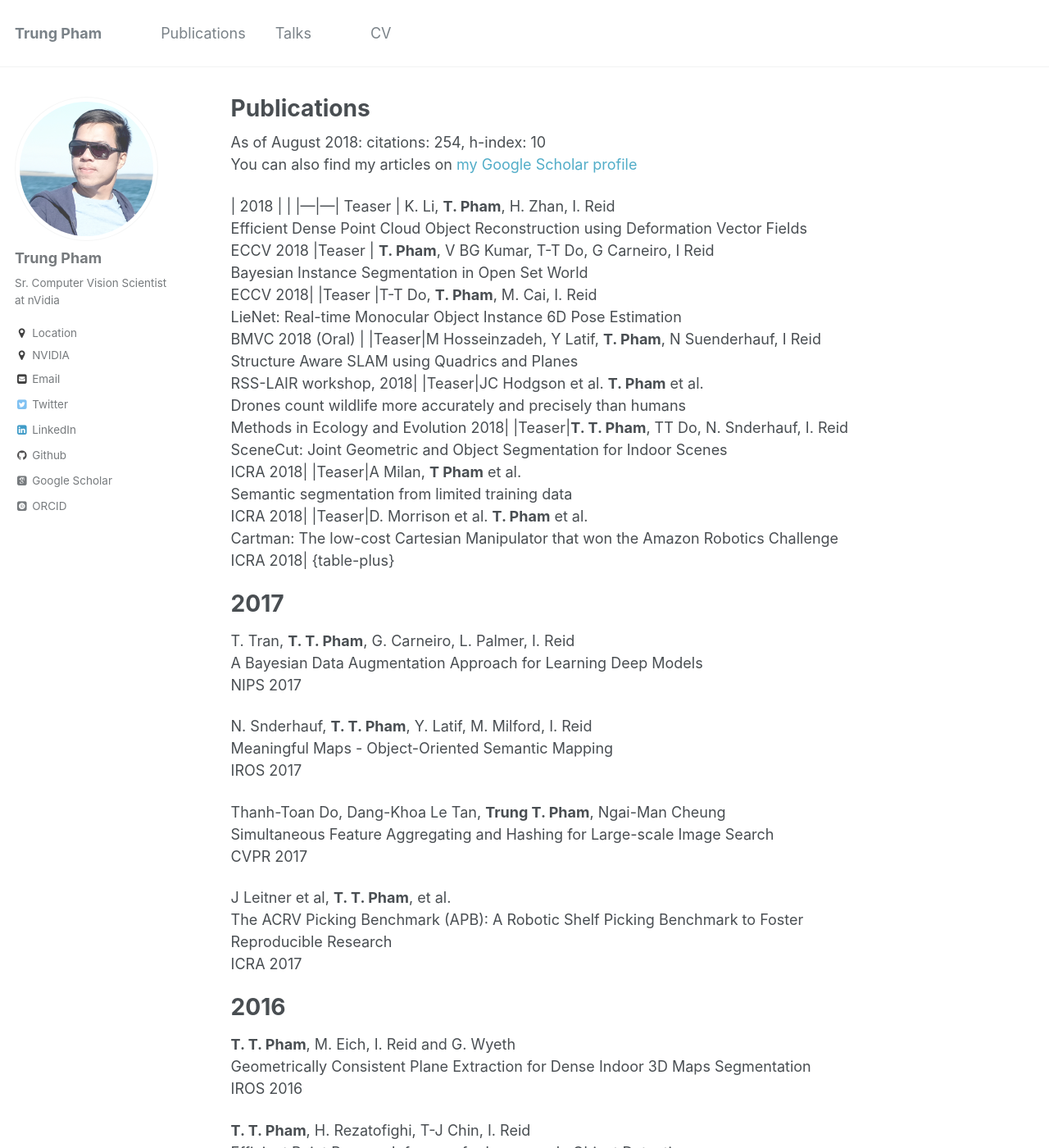
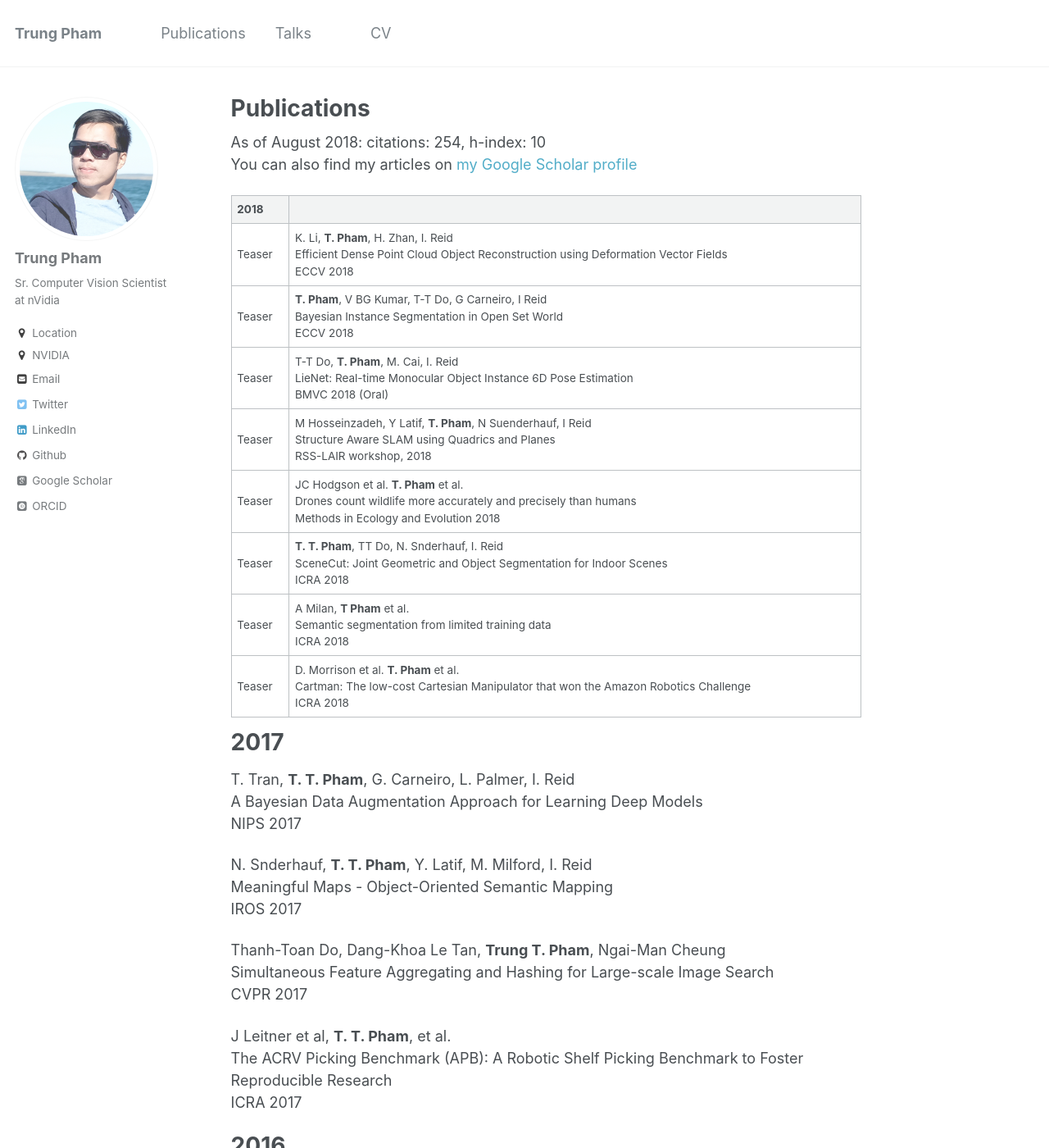
Before and after one commit to trungtpham/trungtpham.github.io, a Jekyll site: the page built from _pages/publications.md, in a window 1280 px wide and 1400 px high. Shown: the whole window at 82% size. Built offline with Jekyll 4.4.1, drawn with Linux system fonts in a browser that asks for light colours; some web fonts are replaced.

Commit message:
Update publications.md

```diff
--- a/_pages/publications.md
+++ b/_pages/publications.md
@@ -15,7 +15,7 @@
 
 |  2018 |   |
 |---|---|
-Teaser | K. Li, **T. Pham**, H. Zhan, I. Reid <br> Efficient Dense Point Cloud Object Reconstruction using Deformation Vector Fields <br>ECCV 2018
+|Teaser | K. Li, **T. Pham**, H. Zhan, I. Reid <br> Efficient Dense Point Cloud Object Reconstruction using Deformation Vector Fields <br>ECCV 2018|
 |Teaser | **T. Pham**, V BG Kumar, T-T Do, G Carneiro, I Reid <br> Bayesian Instance Segmentation in Open Set World <br> ECCV 2018|
 |Teaser |T-T Do, **T. Pham**, M. Cai, I. Reid  <br> LieNet: Real-time Monocular Object Instance 6D Pose Estimation <br> BMVC 2018 (Oral) |
 |Teaser|M Hosseinzadeh, Y Latif, **T. Pham**, N Suenderhauf, I Reid <br> Structure Aware SLAM using Quadrics and Planes  <br> RSS-LAIR workshop, 2018|
@@ -23,7 +23,6 @@
 |Teaser|**T. T. Pham**, TT Do, N. Snderhauf, I. Reid<br>SceneCut: Joint Geometric and Object Segmentation for Indoor Scenes<br>ICRA 2018|
 |Teaser|A Milan, **T Pham** et al. <br> Semantic segmentation from limited training data <br> ICRA 2018|
 |Teaser|D. Morrison et al. **T. Pham** et al.  <br>Cartman: The low-cost Cartesian Manipulator that won the Amazon Robotics Challenge  <br>ICRA 2018|
-{table-plus}
 
 2017
 =====
```
